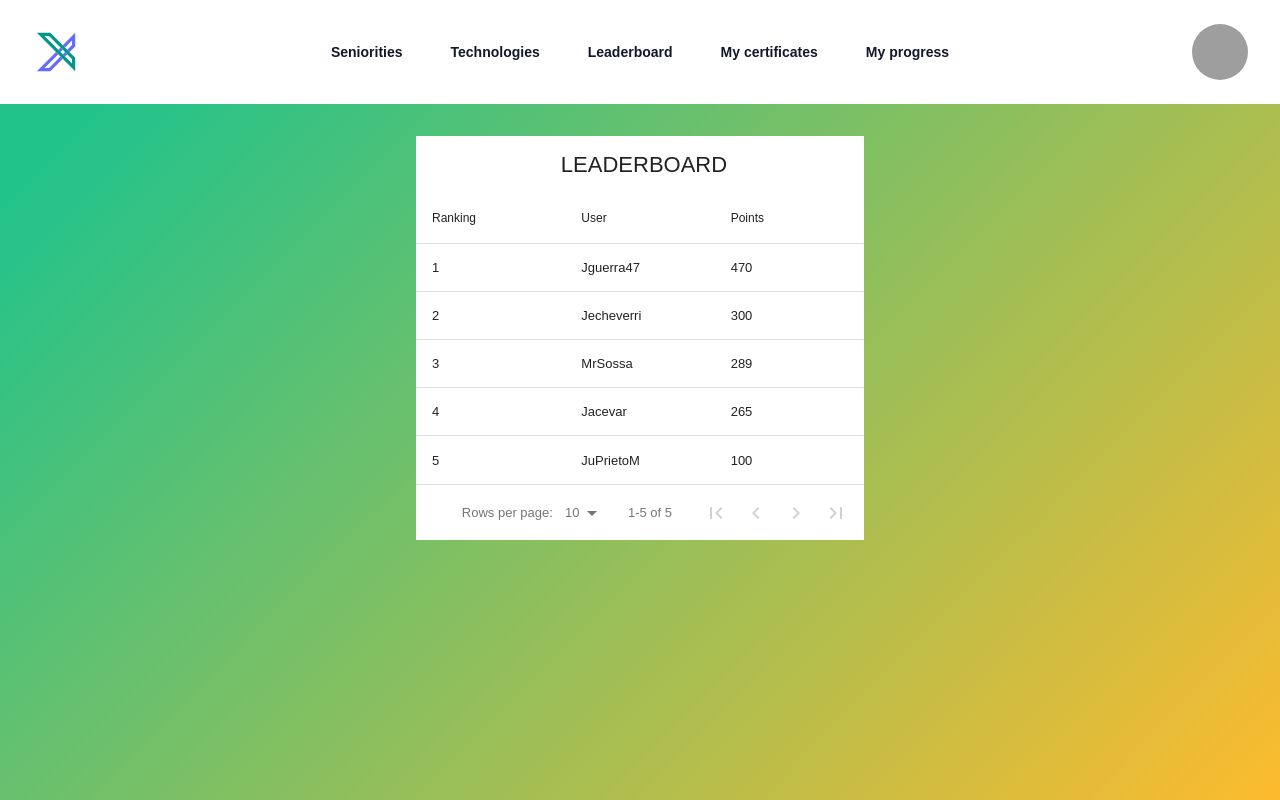
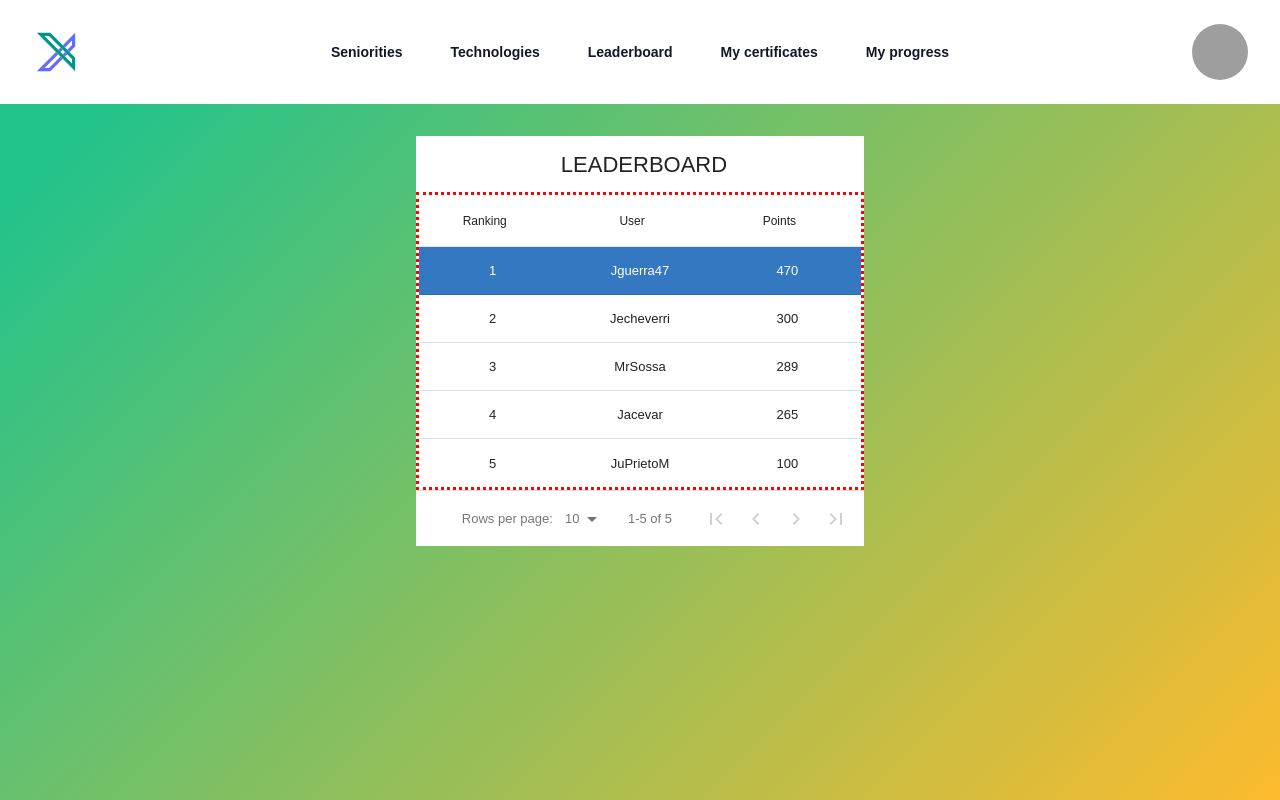
Before and after one commit to ExpertizeEafit/FrontEnd, a React (Vite) app: page /leaderboard in a window 1280 px wide. Built offline with nearby package versions, Linux system fonts and the light colour scheme; grey boxes are pictures that could not be loaded; a web font is replaced by a local one.

Commit message:
Customize leaderboard table

```diff
--- a/src/App.css
+++ b/src/App.css
@@ -1,10 +1,7 @@
 @import url('https://fonts.googleapis.com/css?family=Open+Sans:600|Work+Sans:400,500,600,700&display=swap');
 
 body{
-  background: linear-gradient(135deg, rgb(34, 195, 139) 10%,rgba(253,187,45,1) 100%);
-  background-repeat:no-repeat;
   font-family: "work sans";
-  height: 100vh;
 }
 
 html{
@@ -119,6 +116,9 @@ html{
 #root {
   margin: 0 auto;
   text-align: center;
+  background: linear-gradient(135deg, rgb(34, 195, 139) 10%,rgba(253,187,45,1) 100%);
+  height: 100%;
+  min-height: 100vh;
 }
 
 .logo {
--- a/src/api/learning.ts
+++ b/src/api/learning.ts
@@ -5,31 +5,31 @@ import { getCookie } from "./cookie";
 
 export const getLearning = ():Promise<Seniority[]>  => {
 
-    const userData = JSON.parse(getCookie("user") || "")
-    const { jwt } = userData
+    // const userData = JSON.parse(getCookie("user") || "")
+    // const { jwt } = userData
 
-    return axios.get('http://localhost:8080/learning',
-    {
-        headers: {
-            'Content-Type': 'application/json',
-            'Access-Control-Allow-Origin': '*',
-            'Access-Control-Allow-Methods': 'GET,PUT,POST,DELETE,PATCH,OPTIONS',
-            'Authorization': `Bearer ${jwt}`
-        }
-    }
-    )
-    .then(response => {
-        console.log(response.data.learning_path)
-        return response.data.learning_path;
+    // return axios.get('http://localhost:8080/learning',
+    // {
+    //     headers: {
+    //         'Content-Type': 'application/json',
+    //         'Access-Control-Allow-Origin': '*',
+    //         'Access-Control-Allow-Methods': 'GET,PUT,POST,DELETE,PATCH,OPTIONS',
+    //         'Authorization': `Bearer ${jwt}`
+    //     }
+    // }
+    // )
+    // .then(response => {
+    //     console.log(response.data.learning_path)
+    //     return response.data.learning_path;
+    // })
+    // .catch(error => {
+    //     console.log(error);
+    //     return [];
+    // });
+
+    return new Promise((resolve, reject) => {
+        setTimeout(() => {
+            resolve(data)
+        }, 1000)
     })
-    .catch(error => {
-        console.log(error);
-        return [];
-    });
-
-    // return new Promise((resolve, reject) => {
-    //     setTimeout(() => {
-    //         resolve(data)
-    //     }, 1000)
-    // })
 }
--- a/src/components/LeaderboardTable/LeaderboardTable.tsx
+++ b/src/components/LeaderboardTable/LeaderboardTable.tsx
@@ -1,17 +1,58 @@
 import DataTable from "react-data-table-component";
+
+const conditionalRowStyles = [
+    {
+      when: (row: { user: string; }) => row.user == 'Jguerra47',
+      style: {
+        backgroundColor: '#3478C1',
+        color: 'white',
+        '&:hover': {
+          cursor: 'pointer',
+        },
+      },
+    },
+];
+
+const customStyles = {
+    table:{
+        style: {
+            'border':'red dotted',
+        },
+    },
+    rows: {
+        style: {
+
+        },
+    },
+    headCells: {
+        style: {
+            'border-radius':'22px',
+            'justify-content':'center',
+        },
+    },
+    cells: {
+        style: {
+            'justify-content':'center',
+
+        },
+    },
+};
 
 const columns = [
     {
         name: 'Ranking',
         selector: (row: { ranking: any; }) => row.ranking,
+        sortable: true
     },
     {
         name: 'User',
         selector: (row: { user: any; }) => row.user,
+        sortable: true
     },
     {
         name: 'Points',
         selector: (row: { points: any; }) => row.points,
+        sortable: true
     },
 ];
 
@@ -56,6 +97,8 @@ const LeaderboardTable = () => {
                 columns={columns}
                 data={data}
                 pagination
+                customStyles={customStyles}
+                conditionalRowStyles={conditionalRowStyles}
             />
         </div>
     );
--- a/src/views/CertificatesView.tsx
+++ b/src/views/CertificatesView.tsx
@@ -3,7 +3,7 @@ import UploadPDF from '../components/UploadPDF';
 
 export default function Home() {
     return (
-        <div className='flex-initial'>
+        <div className='flex flex-row'>
             <RequestTable/>
             <UploadPDF/>
         </div>
```
